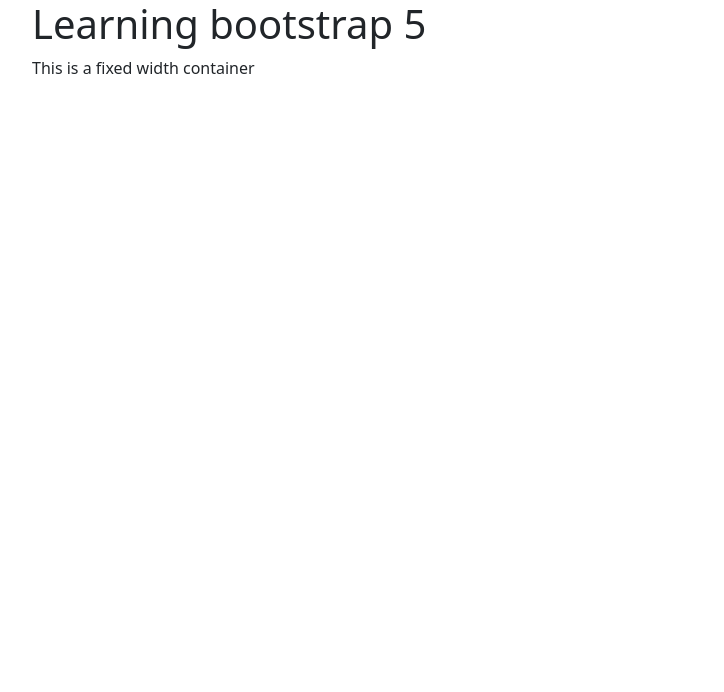
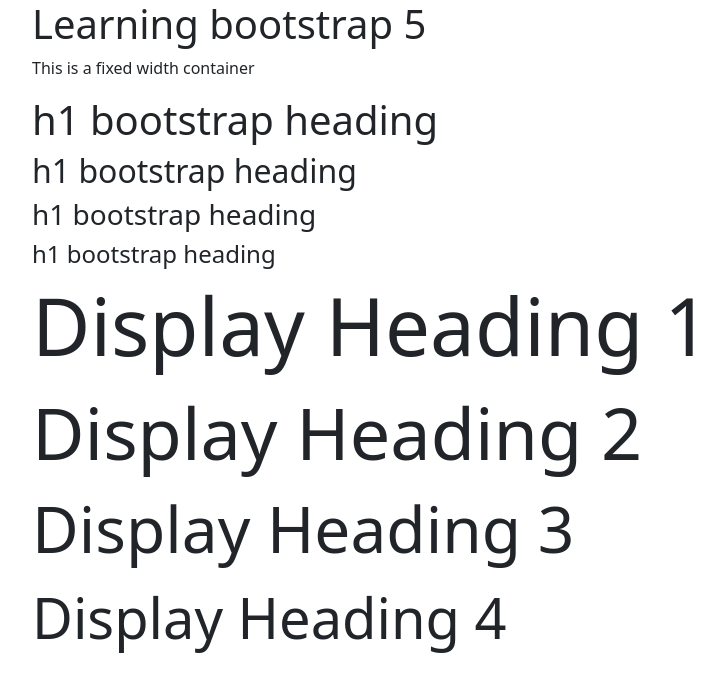
Before and after one commit to dilen1999/Bootstrap, a plain HTML site: page index.html in a window 1280 px wide. Shown: the whole page, without its empty margins (50-774 px from the left). Drawn offline with nearby package versions, Linux system fonts and the light colour scheme.

Commit message:
Typograpy

```diff
--- a/index.html
+++ b/index.html
@@ -20,6 +20,16 @@
     <div class="container">
       <h1>Learning bootstrap 5</h1>
       <p>This is a fixed width container</p>
+
+      <p class="h1">h1 bootstrap heading</p>
+      <p class="h2">h1 bootstrap heading</p>
+      <p class="h3">h1 bootstrap heading</p>
+      <p class="h4">h1 bootstrap heading</p>
+
+      <p class="display-1">Display Heading 1</p>
+      <p class="display-2">Display Heading 2</p>
+      <p class="display-3">Display Heading 3</p>
+      <p class="display-4">Display Heading 4</p>
     </div>
   </body>
 </html>
```
